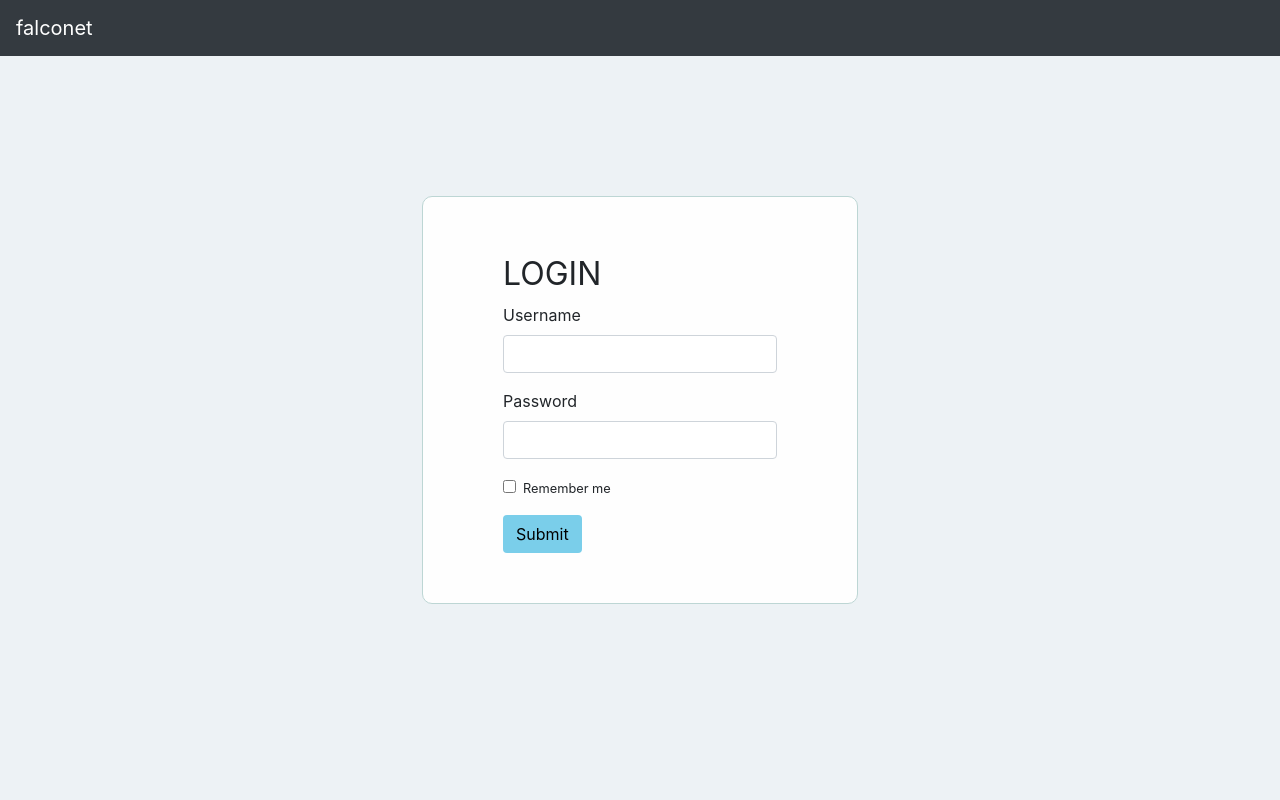
After one commit to yohansatriani/practice, a Django app: template templates/signin.html in a window 1280 px wide. The commit adds this page. Run offline with Django 3.2, Linux system fonts and the light colour scheme; the template is opened without the code that fills it: most values are stand-ins (such as "Sample title", 1, 10 or a date in 2020); some libraries are stand-ins or nearby versions.

Commit message:
Add all my files

```diff
--- a/practice/urls.py
+++ b/practice/urls.py
@@ -15,10 +15,12 @@ Including another URLconf
 """
 from django.contrib import admin
 from django.urls import path
-from practice.views import hello, boot, main, current_datetime, present_time, open_time, right_time, in_time, short_time, hours_ahead, login, film_list, request_data, meta_data, contact
+from practice.views import hello, boot, main, current_datetime, present_time, open_time, right_time, in_time, short_time, hours_ahead, login, film_list, request_data, meta_data, contact, signin
 from books.views import search_form, search
 
 urlpatterns = [
+    #design
+    path('signin/', signin),
     #admin
     path('admin/', admin.site.urls),
     #basictemplate
--- a/practice/views.py
+++ b/practice/views.py
@@ -7,6 +7,12 @@ from practice.forms import ContactForm
 import datetime
 import MySQLdb
 
+#design
+def signin(request):
+    html = render_to_string('signin.html', {'title': "Signin", 'head': "Signin"})
+    return HttpResponse(html)
+
+#practice
 def hello(request):
     return HttpResponse("Hello World")
 
--- a/static/css/signin.css
+++ b/static/css/signin.css
@@ -1,49 +1,29 @@
-html,
-body {
-  height: 100%;
+body{
+    background-color: #EDF2F5;
+}
+#cstm-login-row{
+    min-height: 100vh;
 }
 
-body {
-  display: -ms-flexbox;
-  display: -webkit-box;
-  display: flex;
-  -ms-flex-align: center;
-  -ms-flex-pack: center;
-  -webkit-box-align: center;
-  align-items: center;
-  -webkit-box-pack: center;
-  justify-content: center;
-  padding-top: 40px;
-  padding-bottom: 40px;
-  background-color: #f5f5f5;
+#cstm-login-box{
+    padding: 50px 80px 50px 80px;
+    border: 1px solid #BDD6D4;
+    border-radius: 10px;
+    background-color: #FEFEFE;
 }
 
-.form-signin {
-  width: 100%;
-  max-width: 330px;
-  padding: 15px;
-  margin: 0 auto;
+#cstm-submit-box{
+    background-color: #F0F5F8;
 }
-.form-signin .checkbox {
-  font-weight: 400;
+
+#login-nav{
+    background-color: #BDD6D4;
 }
-.form-signin .form-control {
-  position: relative;
-  box-sizing: border-box;
-  height: auto;
-  padding: 10px;
-  font-size: 16px;
+
+.cstm-login-form{
+    margin-bottom: 1rem;
 }
-.form-signin .form-control:focus {
-  z-index: 2;
+
+.cstm-primary{
+    background-color: #7ACEEA;
 }
-.form-signin input[type="email"] {
-  margin-bottom: -1px;
-  border-bottom-right-radius: 0;
-  border-bottom-left-radius: 0;
-}
-.form-signin input[type="password"] {
-  margin-bottom: 10px;
-  border-top-left-radius: 0;
-  border-top-right-radius: 0;
-}
--- a/templates/login.html
+++ b/templates/login.html
@@ -2,7 +2,7 @@
 <!--<!DOCTYPE html>-->
 <!--<html lang="en">-->
     <!--<head>-->
-        {% block css %}{% load static %}<link rel="stylesheet" href="{% static 'css/signin.css' %}">{% endblock %}
+        {% block css %}{% load static %}<link rel="stylesheet" href="{% static 'css/login.css' %}">{% endblock %}
         {% block title %}{{ title }}{% endblock %}
     <!--</head>-->
     <!--<body>-->
--- /dev/null
+++ b/templates/signin.html
@@ -0,0 +1,37 @@
+{% extends "base.html" %}
+<!--<!DOCTYPE html>-->
+<!--<html lang="en">-->
+    <!--<head>-->
+        {% block css %}{% load static %}<link rel="stylesheet" href="{% static 'css/signin.css' %}">{% endblock %}
+        {% block title %}{{ title }}{% endblock %}
+    <!--</head>-->
+    <!--<body>-->
+        {% block content %}
+        <nav class="navbar navbar-expand-md navbar-dark bg-dark fixed-top" id="login-nav">
+            <a class="navbar-brand" href="#">falconet</a>
+        </nav>
+        <div class="container">
+            <div class="row justify-content-center align-items-center" id="cstm-login-row">
+                <div class="col-sm-auto" id="cstm-login-box">
+                    <h1><small>LOGIN</small></h1>
+                    <form>
+                        <div class="form-group cstm-login-form">
+                            <label class="control-label" for="inputUsername">Username</label>
+                            <input type="email" class="form-control" id="inputUsername" aria-describedby="usernameHelp"/>
+                        </div>
+                        <div class="form-group cstm-login-form">
+                            <label class="control-label" for="inputPassword">Password</label>
+                            <input type="password" class="form-control" id="inputPassword"/>
+                        </div>
+                        <div class="form-check cstm-login-form">
+                            <input type="checkbox" class="form-check-input" value="" id="remembermeCheck"/>
+                            <label class="form-check-label small" for="remembermeCheck">Remember me</label>
+                        </div>
+                        <button type="submit" class="btn cstm-primary">Submit</button>
+                    </form>
+                </div>
+            </div>
+        </div>
+        {% endblock %}
+    <!--</body>-->
+<!--</html>-->
```
Also changed, not shown: static/css/login.css (added, +49 -0 lines), db.sqlite3, 1 other file.
